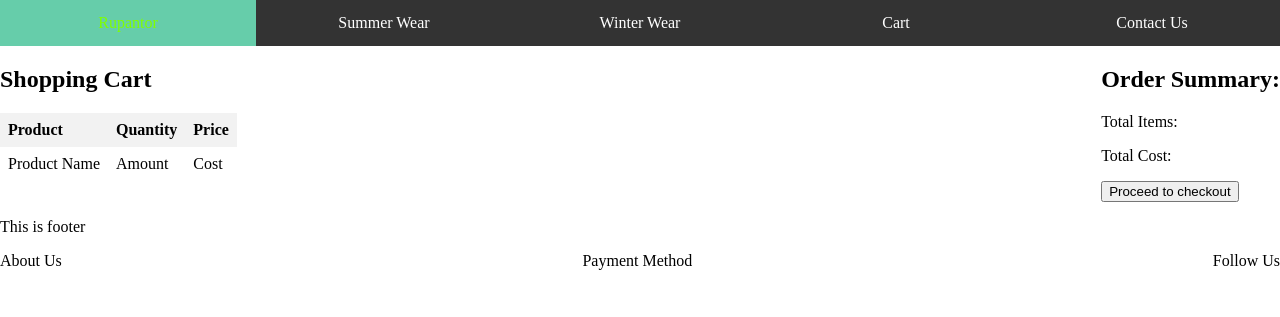
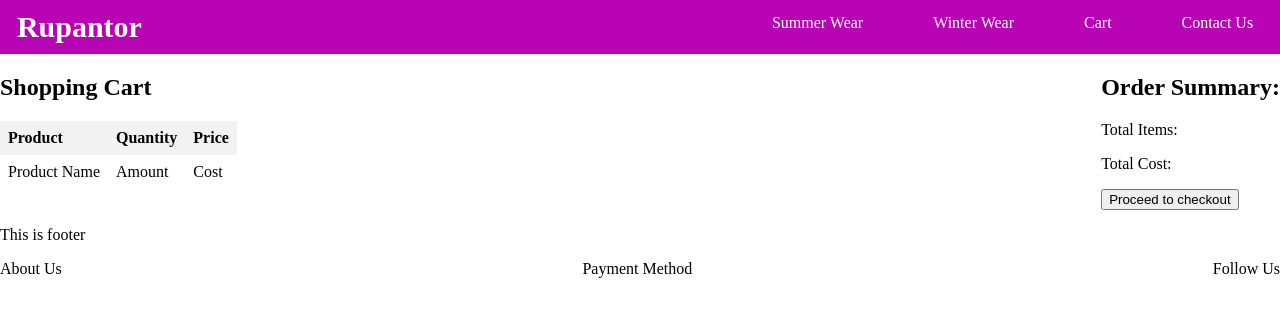
Before and after one commit to MazFahim/clientProjects, a Django app: page /cart/ in a window 1280 px wide. Shown: the top 317 px of the page. Run offline with Django 5.2, Linux system fonts and the light colour scheme.

Commit message:
Rupantor: Header updated

```diff
--- a/Rupantor/management/templates/header.html
+++ b/Rupantor/management/templates/header.html
@@ -7,7 +7,7 @@
             margin: 0;
         }
         nav {
-            background-color: #333;
+            background-color: #B804B5;
             overflow: hidden;
         }
         ul{
@@ -15,21 +15,39 @@
             margin: 0;
             padding: 0;
             overflow: hidden;
+            display: flex;
+            justify-content: center;
         }
         li{
-            float: left;
-            width: 20%;
+            width: auto;
+            margin-right: 30px;
+        }
+        li:last-child {
+            margin-right: 0;
+        }
+        li:first-child {
+            margin-right: 600px;
         }
         li a {
             display: block;
             color: white;
             text-align: center;
-            padding: 14px 0;
+            padding: 14px 20px;
             text-decoration: dashed;
         }
         li a:hover {
-            background-color: mediumaquamarine;
-            color: chartreuse;
+            background-color: white;
+            color: #B804B5;
+        }
+        .home-link{
+            font-weight: bold;
+            font-size: 30px;
+            color: white;
+            background-color: #B804B5;
+            padding: 10px;
+        }
+        .home-link:hover {
+            background-color: white;
         }
     </style>
 </head>
@@ -37,7 +55,7 @@
 
     <nav>
         <ul>
-            <li><a href="/">Rupantor</a></li>
+            <li><a href="/" class="home-link">Rupantor</a></li>
             <li><a href="/summerwear/">Summer Wear</a></li>
             <li><a href="/winterwear/">Winter Wear</a></li>
             <li><a href="/cart/">Cart</a></li>
```
